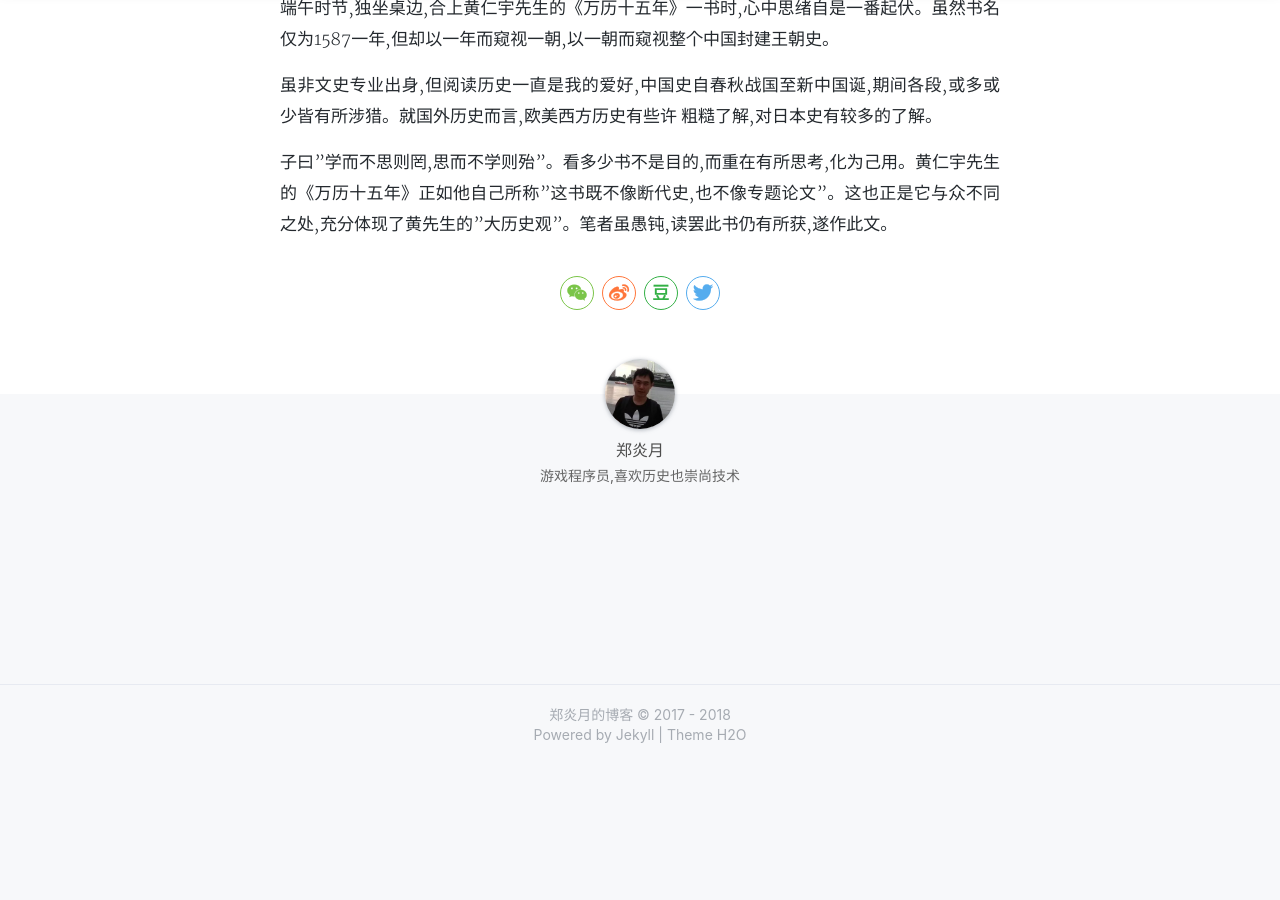
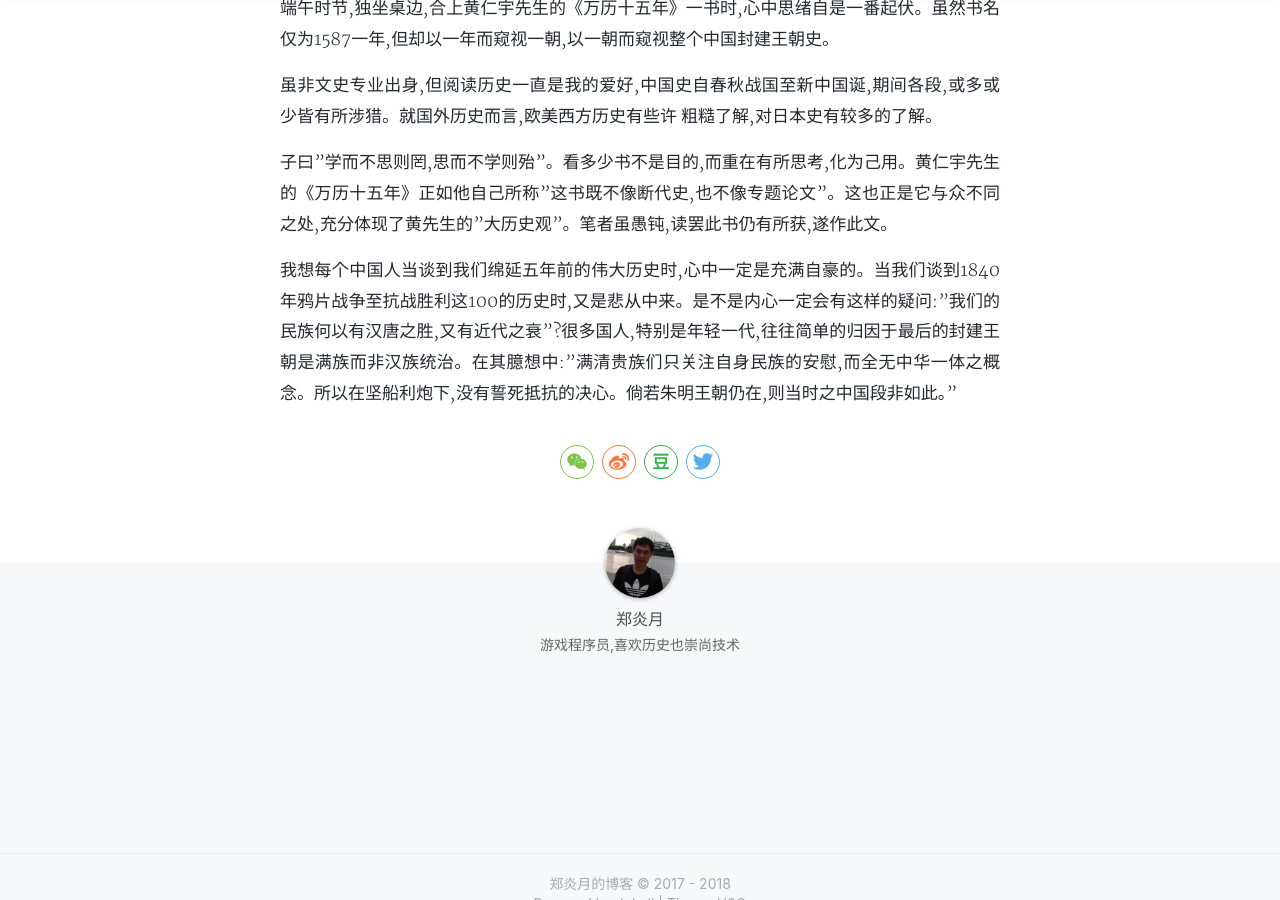
Before and after one commit to esfog/esfog.github.io, a Jekyll site: the page built from _posts/2017-05-30-the-decline-of -chinese-feudal-dynasties.md, in a window 1280 px wide and 900 px high, scrolled down 644 px. Built offline with Jekyll 4.4.1, drawn with Linux system fonts in a browser that asks for light colours; nearby versions of some CDN libraries; a style sheet for code colours, icons or effects is not loaded; before the commit the page ends 1409 px from its top, so only the background shows below that.

Commit message:
更新文章

```diff
--- a/_posts/2017-05-30-the-decline-of -chinese-feudal-dynasties.md
+++ b/_posts/2017-05-30-the-decline-of -chinese-feudal-dynasties.md
@@ -13,3 +13,5 @@ tags: 历史 明史 读书
 虽非文史专业出身,但阅读历史一直是我的爱好,中国史自春秋战国至新中国诞,期间各段,或多或少皆有所涉猎。就国外历史而言,欧美西方历史有些许	粗糙了解,对日本史有较多的了解。
 
 子曰"学而不思则罔,思而不学则殆"。看多少书不是目的,而重在有所思考,化为己用。黄仁宇先生的《万历十五年》正如他自己所称"这书既不像断代史,也不像专题论文"。这也正是它与众不同之处,充分体现了黄先生的"大历史观"。笔者虽愚钝,读罢此书仍有所获,遂作此文。
+
+我想每个中国人当谈到我们绵延五年前的伟大历史时,心中一定是充满自豪的。当我们谈到1840年鸦片战争至抗战胜利这100的历史时,又是悲从中来。是不是内心一定会有这样的疑问:"我们的民族何以有汉唐之胜,又有近代之衰"?很多国人,特别是年轻一代,往往简单的归因于最后的封建王朝是满族而非汉族统治。在其臆想中:"满清贵族们只关注自身民族的安慰,而全无中华一体之概念。所以在坚船利炮下,没有誓死抵抗的决心。倘若朱明王朝仍在,则当时之中国段非如此。"
```
